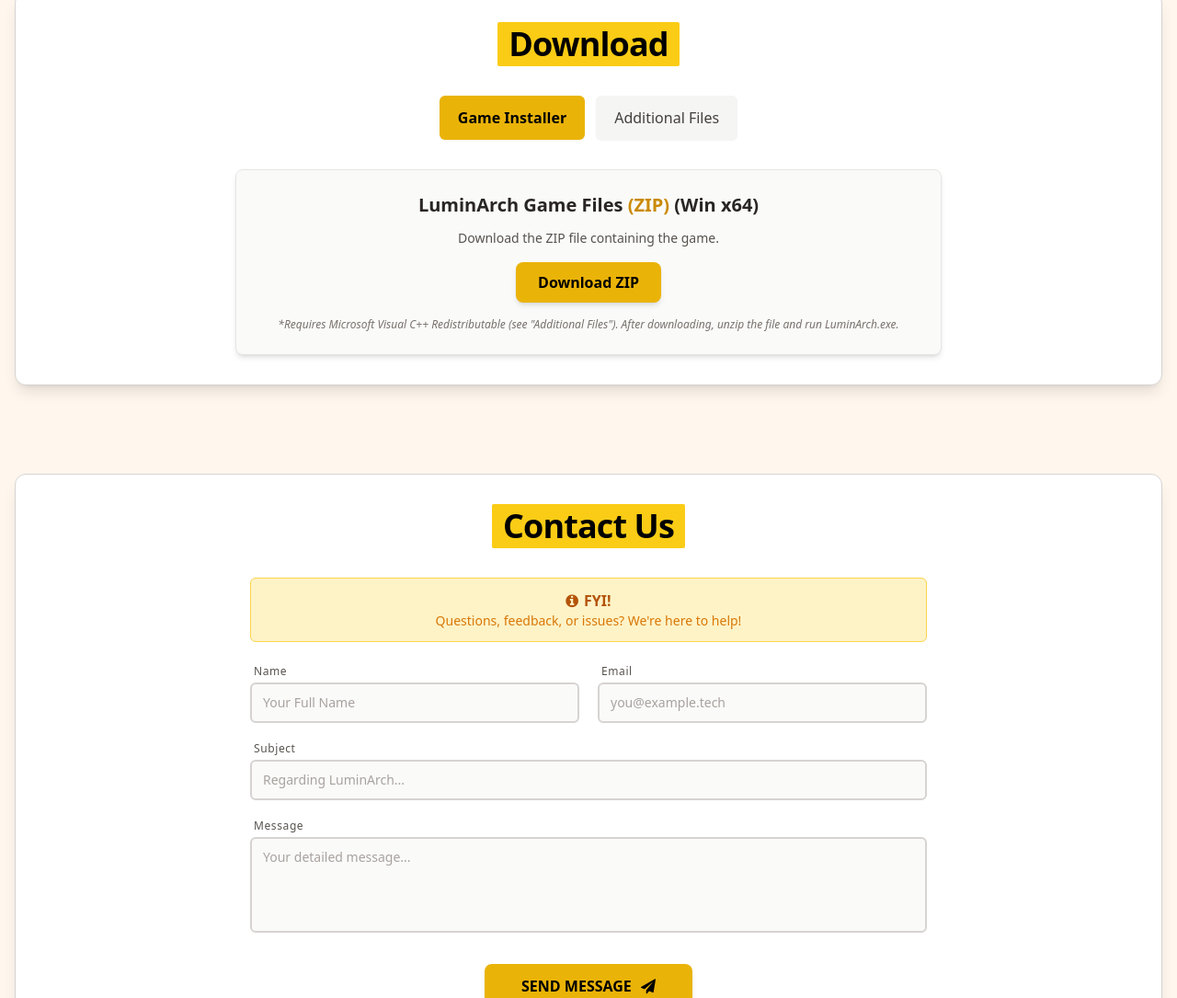
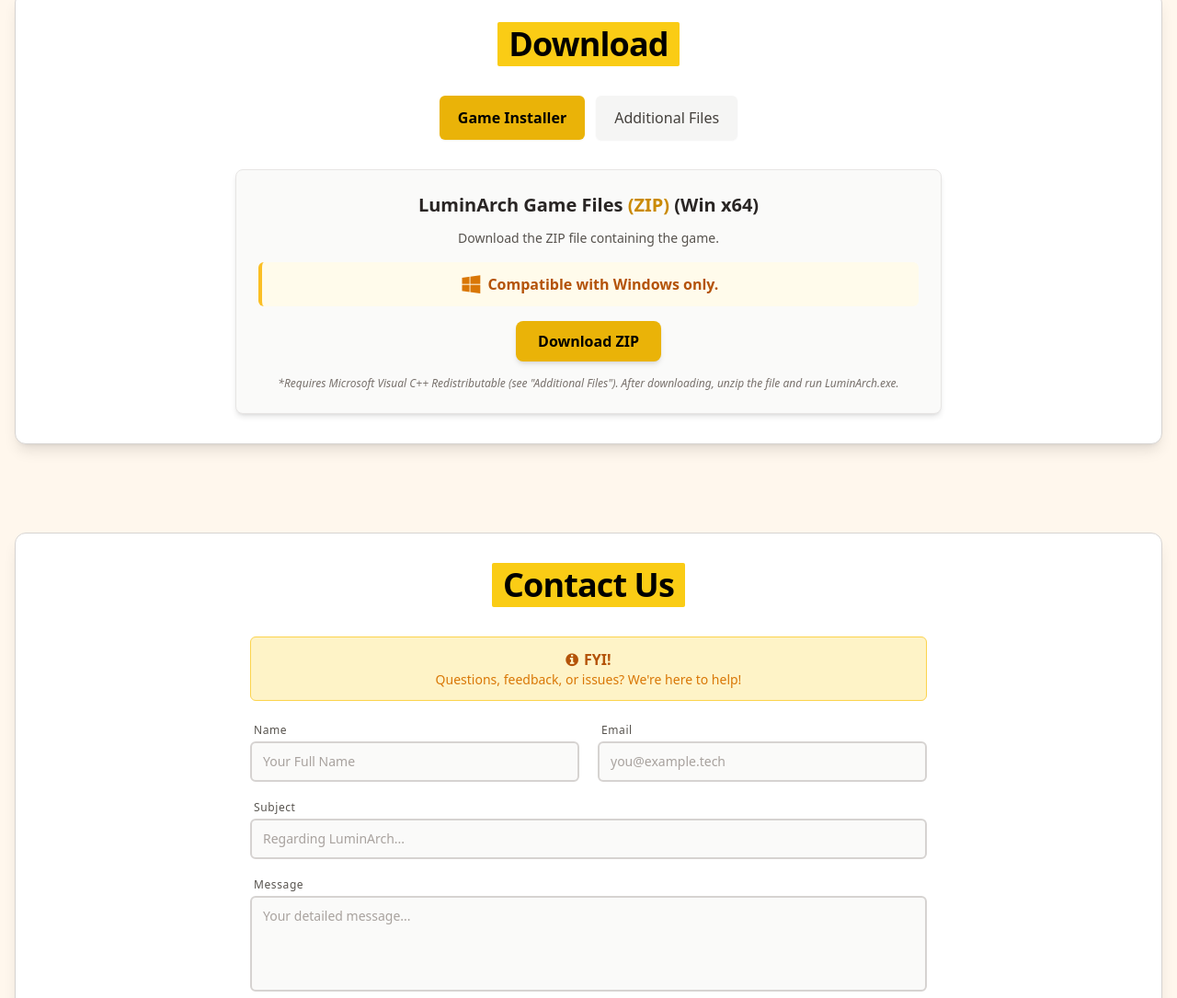
Before and after one commit to varlikyucel/luminarch-website, a plain HTML site: page index.html in a window 1280 px wide. Shown: the part 2689-3774 px from the top of the page at 92% size. Drawn offline with nearby package versions, Linux system fonts and the light colour scheme.

Commit message:
Compatible with Windows only text

```diff
--- a/index.html
+++ b/index.html
@@ -503,6 +503,16 @@
             <p class="text-stone-600 mb-4 text-xs sm:text-sm">
               Download the ZIP file containing the game.
             </p>
+            <div
+              class="my-4 p-3 bg-amber-50 border-l-4 border-amber-400 text-amber-700 rounded-md"
+            >
+              <p
+                class="font-semibold flex items-center justify-center text-sm sm:text-base"
+              >
+                <i class="fa fa-windows fa-lg mr-2 text-amber-600"></i>
+                Compatible with Windows only.
+              </p>
+            </div>
             <a
               href="download-form.html"
               class="inline-block bg-yellow-500 hover:bg-yellow-600 text-black font-semibold py-2.5 px-6 rounded-lg shadow-md hover:shadow-lg transition-all duration-200 ease-in-out transform hover:scale-105 focus:outline-none focus:ring-2 focus:ring-yellow-400 focus:ring-offset-2 focus:ring-offset-stone-50 active:scale-95 active:bg-yellow-700 text-sm sm:text-base"
```
